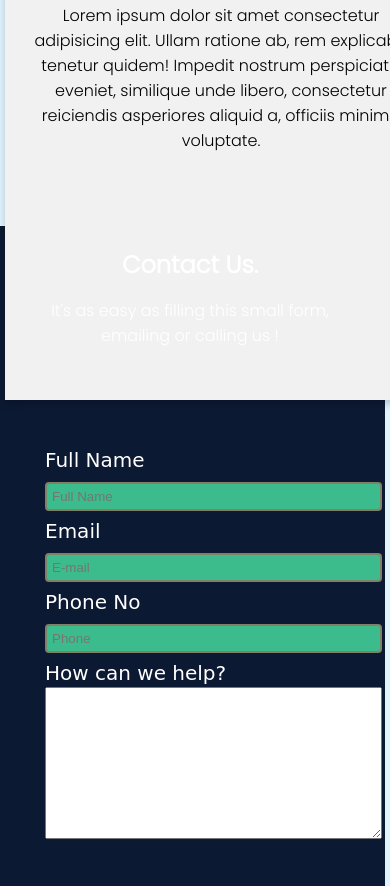
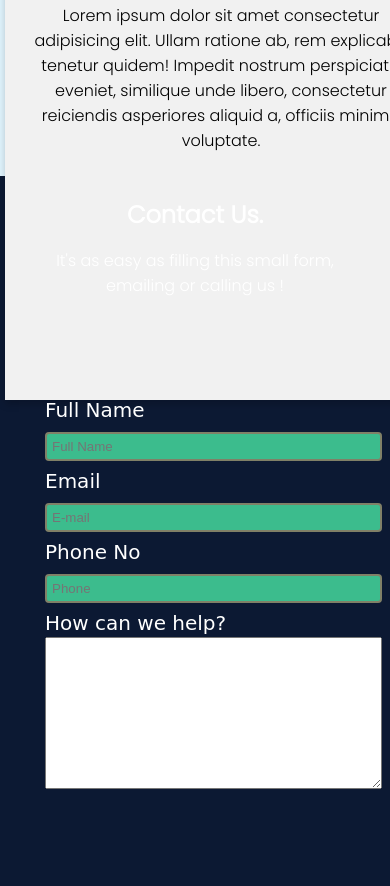
Before and after one commit to Dareybonus/DnBgroup, a plain HTML site: page index.html in a window 390 px wide. Shown: the part 9658-10544 px from the top of the page. Drawn offline with Linux system fonts and the light colour scheme; a web font is replaced by a local one.

Commit message:
contact update

```diff
--- a/style.css
+++ b/style.css
@@ -307,8 +307,6 @@ ul li:hover ul li{
 .contact-wrapper{
     margin: 0 -5px;
     background-color:#0C1933 ;
-
-    margin-top: 50px;
     padding:10px 20px;
     color: #fff;
     overflow: hidden;
@@ -568,7 +566,7 @@ input[type=text], input[type=email], input[type=tel] {
     font-family: 'Poppins', cursive, Arial, Helvetica, sans-serif;
 }
 
-
+/*.........................media query......................*/
 
   @media screen and (max-width: 600px) {
     .service {
@@ -577,9 +575,8 @@ input[type=text], input[type=email], input[type=tel] {
     }
 
     .contact-wrapper{
-        height: 1200px;
+        height: max-content;
         padding: 5px 50px;
-        width: 100%;
     }
 
     .form{
@@ -677,9 +674,8 @@ input[type=text], input[type=email], input[type=tel] {
       }
 
       .contact-wrapper{
-          height: 1200px;
+          height: max-content;
           padding: 5px 50px;
-          width: 100%;
       }
 
       .form{
@@ -778,9 +774,8 @@ input[type=text], input[type=email], input[type=tel] {
       }
 
     .contact-wrapper{
-          height: 1200px;
+          height: max-content;
           padding: 5px 50px;
-          width: 100%;
       }
 
       .form{
```
